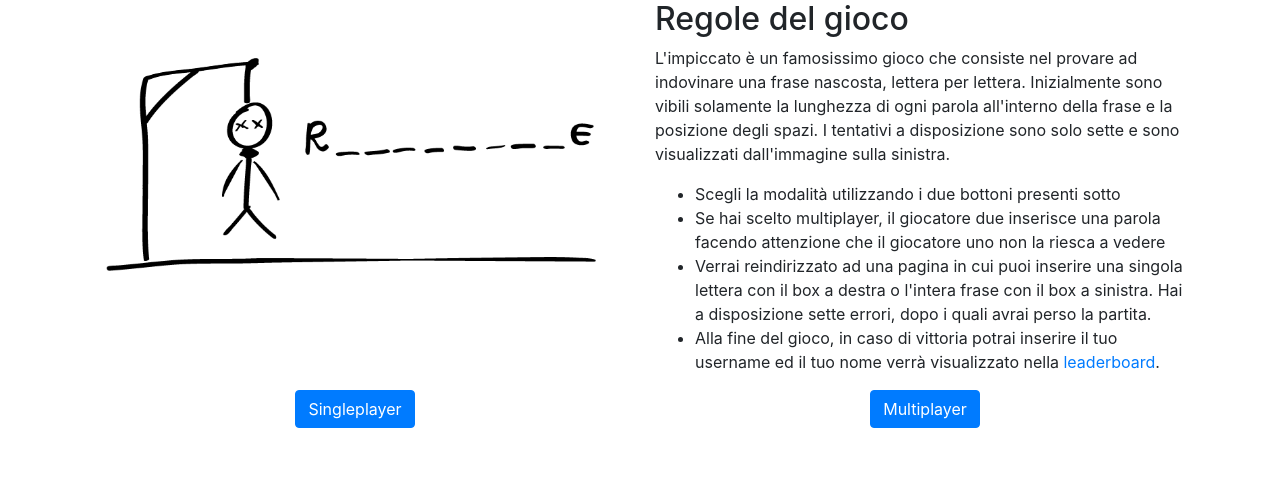
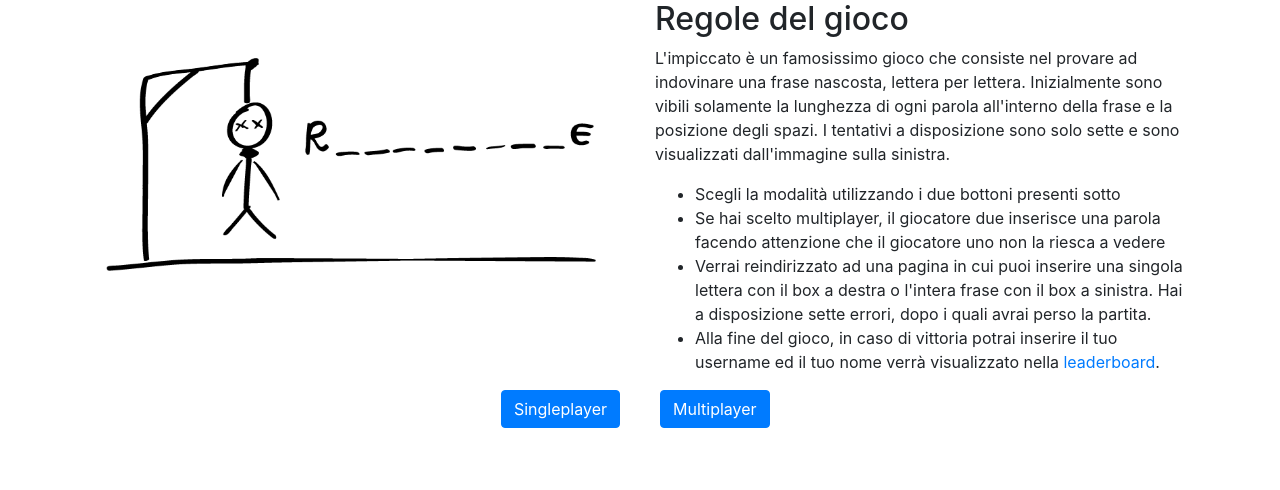
Before and after one commit to asdrubalini/Hangman-Game, a PHP site: page / in a window 1280 px wide. Shown: the part 154-644 px from the top of the page. Run offline with PHP 8.4, Linux system fonts and the light colour scheme; some libraries are stand-ins or nearby versions.

Commit message:
Adjust buttons position

```diff
--- a/css/style.css
+++ b/css/style.css
@@ -3,9 +3,12 @@
 
 .welcome__button {
   display: flex;
-  justify-content: center; }
-  .welcome__button button {
-    margin: 0 5px; }
+  justify-content: center;
+  margin: 0 5px; }
+  .welcome__button--left {
+    justify-content: flex-end; }
+  .welcome__button--right {
+    justify-content: flex-start; }
 
 .word-guess__word {
   letter-spacing: 10px;
--- a/index.php
+++ b/index.php
@@ -38,11 +38,11 @@
             </div>
 
             <div class="row">
-                <div class="col welcome__button">
+                <div class="col welcome__button welcome__button--left">
                     <button type="button" class="btn btn-primary" id="start-singleplayer">Singleplayer</button>
                 </div>
 
-                <div class="col welcome__button">
+                <div class="col welcome__button welcome__button--right">
                     <button type="button" class="btn btn-primary" id="start-multiplayer">Multiplayer</button>
                 </div>
 
--- a/sass/pages/welcome.scss
+++ b/sass/pages/welcome.scss
@@ -6,9 +6,14 @@
     &__button {
         display: flex;
         justify-content: center;
+        margin: 0 5px;
 
-        button {
-            margin: 0 5px;
+        &--left {
+            justify-content: flex-end;
+        }
+
+        &--right {
+            justify-content: flex-start;
         }
     }
 }
```
